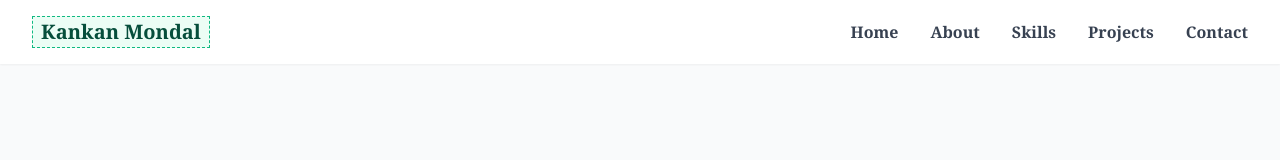
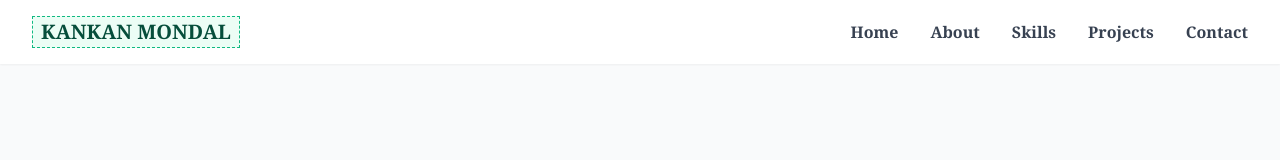
Before and after one commit to kankanmondal22/kankanmondal22.github.io, a website built with Vite: page index.html in a window 1280 px wide. Shown: the top 160 px of the page. Built offline with nearby package versions, Linux system fonts and the light colour scheme.

Commit message:
nam change

```diff
--- a/index.html
+++ b/index.html
@@ -86,7 +86,7 @@
                         class="flex w-42 h-8 bg-emerald-50 items-center space-x-3 border border-emerald-500 border-dashed"
                     >
                         <span class="text-xl font-bold p-2 text-emerald-900"
-                            >Kankan Mondal</span
+                            >KANKAN MONDAL</span
                         >
                     </div>
                     <div class="hidden md:flex space-x-8">
```
